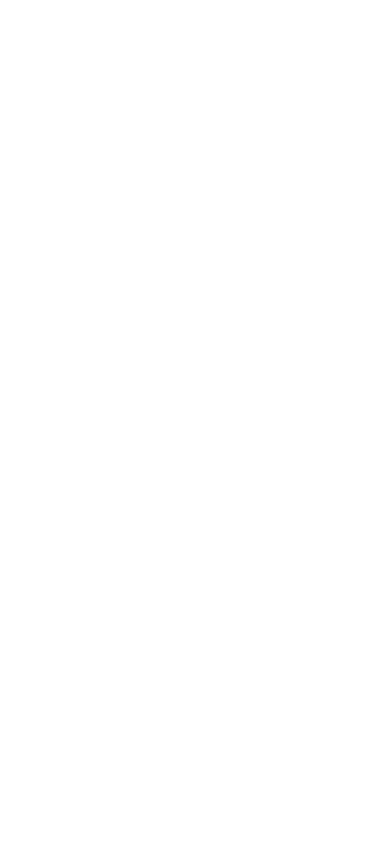
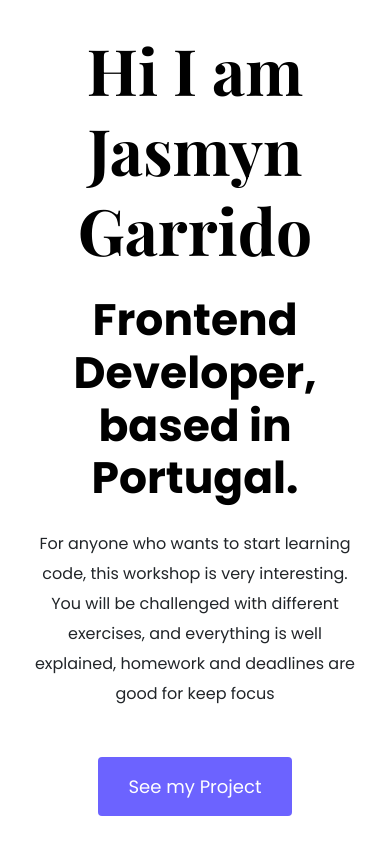
Before and after one commit to Jazzi27/My-Portfolio, a plain HTML site: page about.html in a window 390 px wide. Shown: the top 843 px of the page. Drawn offline with nearby package versions, Linux system fonts and the light colour scheme.

Commit message:
created about page html and css

```diff
--- a/about.html
+++ b/about.html
@@ -4,8 +4,52 @@
     <meta charset="UTF-8" />
     <meta http-equiv="X-UA-Compatible" content="IE=edge" />
     <meta name="viewport" content="width=device-width, initial-scale=1.0" />
+    <link
+      href="https://cdn.jsdelivr.net/npm/bootstrap@5.3.2/dist/css/bootstrap.min.css"
+      rel="stylesheet"
+      integrity="sha384-T3c6CoIi6uLrA9TneNEoa7RxnatzjcDSCmG1MXxSR1GAsXEV/Dwwykc2MPK8M2HN"
+      crossorigin="anonymous"
+    />
+    <script
+      src="https://cdn.jsdelivr.net/npm/@popperjs/core@2.11.8/dist/umd/popper.min.js"
+      integrity="sha384-I7E8VVD/ismYTF4hNIPjVp/Zjvgyol6VFvRkX/vR+Vc4jQkC+hVqc2pM8ODewa9r"
+      crossorigin="anonymous"
+    ></script>
+    <script
+      src="https://cdn.jsdelivr.net/npm/bootstrap@5.3.2/dist/js/bootstrap.min.js"
+      integrity="sha384-BBtl+eGJRgqQAUMxJ7pMwbEyER4l1g+O15P+16Ep7Q9Q+zqX6gSbd85u4mG4QzX+"
+      crossorigin="anonymous"
+    ></script>
+
+    <link rel="preconnect" href="https://fonts.googleapis.com" />
+    <link rel="preconnect" href="https://fonts.gstatic.com" crossorigin />
+    <link
+      href="https://fonts.googleapis.com/css2?family=Playfair+Display:wght@700&family=Poppins:wght@400;700&display=swap"
+      rel="stylesheet"
+    />
     <title>Document</title>
     <link rel="stylesheet" href="/src/style.css" />
   </head>
-  <body></body>
+  <body>
+    <div class="about-section">
+      <div class="row">
+        <div class="col-lg-6">
+          <div class="about-section-content">
+            <h1 class="mb-4">Hi I am Jasmyn Garrido</h1>
+            <h2 class="mb-4">Frontend Developer, based in Portugal.</h2>
+            <p class="mb-5">
+              For anyone who wants to start learning code, this workshop is very
+              interesting. You will be challenged with different exercises, and
+              everything is well explained, homework and deadlines are good for
+              keep focus
+            </p>
+            <a href="" class="btn btn-branding">See my Project</a>
+          </div>
+        </div>
+        <div class="col-lg-6">
+          <img src="images/Patricia.png" alt="" class="img-fluid" />
+        </div>
+      </div>
+    </div>
+  </body>
 </html>
--- a/src/style.css
+++ b/src/style.css
@@ -51,7 +51,22 @@ p {
   font-size: 24px;
   line-height: 1.5;
 }
+.about-section {
+  padding: 160px 20px;
+}
 
+.about-section h1 {
+  font-size: 64px;
+  line-height: 80px;
+}
+
+.about-section h2 {
+  font-family: 18px;
+  font-family: var(--default-font-family);
+}
+.about-section-content {
+  margin: 30px;
+}
 .btn-branding {
   background: var(--branding-color);
   border-radius: 4px;
@@ -70,10 +85,10 @@ p {
   padding: 15px 30px;
 }
 
-@media (max-width: 960px) {
+@media (max-width: 900px) {
   h1 {
     font-size: 44px;
-    line-height: 2;
+    line-height: 56px;
   }
   h2 {
     font-size: 44px;
@@ -82,6 +97,11 @@ p {
   .hero {
     padding: 80px 20px;
   }
+
+  .about-section {
+    text-align: center;
+    padding: 0;
+  }
   .project-description {
     padding: 0;
     text-align: center;
```
Also changed, not shown: images/Patricia.png (added), 2 other files.
